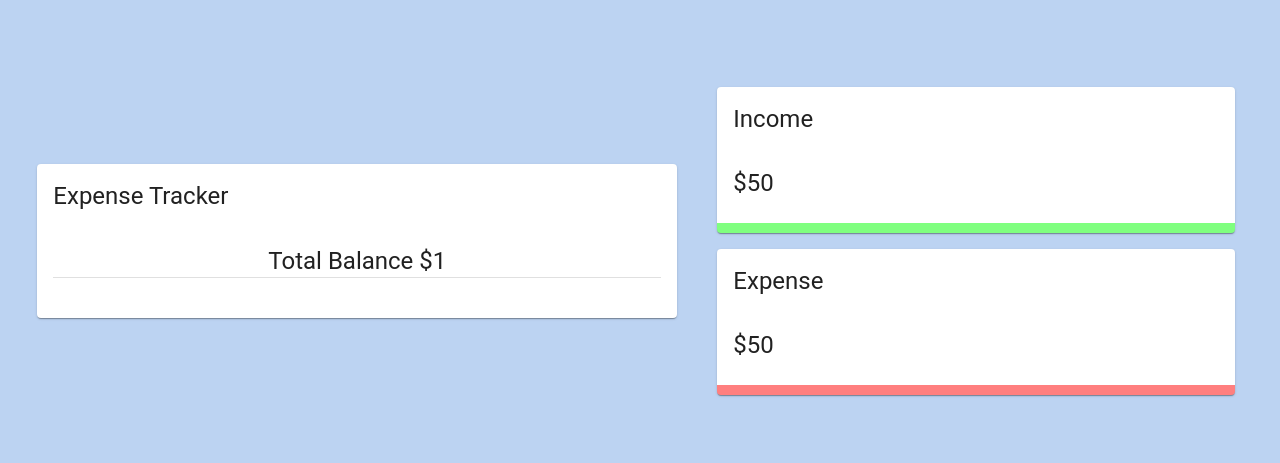
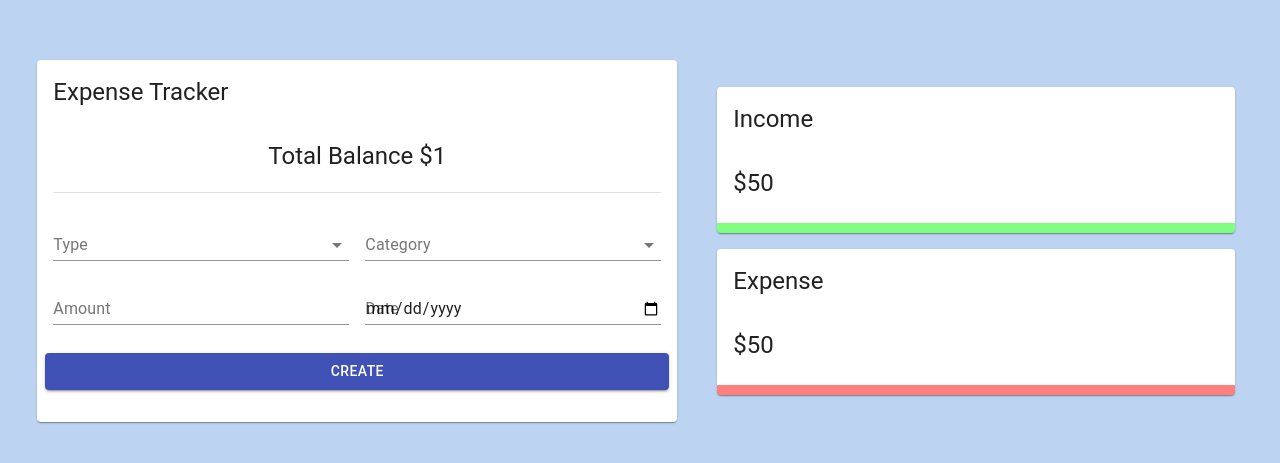
Before and after one commit to lenaratushna/expense-tracker-app, a React (Create React App) app: page / in a window 1280 px wide. Shown: the part 159-622 px from the top of the page. Built offline with nearby package versions, Linux system fonts and the light colour scheme.

Commit message:
Added 'Form' component

```diff
--- /dev/null
+++ b/src/components/Main/Form/Form.js
@@ -0,0 +1,41 @@
+import React from 'react';
+import { Grid, TextField, Button, FormControl, InputLabel, Select, MenuItem } from '@material-ui/core';
+
+import useStyles from './styles';
+
+const Form = () => {
+
+  const classes = useStyles();
+
+  return (
+    <Grid container spacing={2}>
+      <Grid item xs={6}>
+        <FormControl fullWidth>
+          <InputLabel>Type</InputLabel>
+          <Select>
+            <MenuItem value="Income">Income</MenuItem>
+            <MenuItem value="Expense">Expense</MenuItem>
+          </Select>
+        </FormControl>
+      </Grid>
+      <Grid item xs={6}>
+        <FormControl fullWidth>
+          <InputLabel>Category</InputLabel>
+          <Select>
+            <MenuItem value="Salary">Salary</MenuItem>
+            <MenuItem value="Business">Business</MenuItem>
+          </Select>
+        </FormControl>
+      </Grid>
+      <Grid item xs={6}>
+        <TextField type="number" label="Amount" fullWidth />
+      </Grid>
+      <Grid item xs={6}>
+        <TextField type="date" label="Date" hiddenLabel="true" fullWidth />
+      </Grid>
+      <Button variant="contained" color="primary" className={classes.button} fullWidth >Create</Button>
+    </Grid>
+  );
+};
+
+export default Form;
--- /dev/null
+++ b/src/components/Main/Form/styles.js
@@ -0,0 +1,12 @@
+import { makeStyles } from '@material-ui/core/styles';
+
+export default makeStyles(() => ({
+  radioGroup: {
+    display: 'flex',
+    justifyContent: 'center',
+    marginBottom: '-10px',
+  },
+  button: {
+    marginTop: '20px',
+  },
+}));
--- a/src/components/Main/Main.js
+++ b/src/components/Main/Main.js
@@ -1,7 +1,8 @@
-import React from "react";
-import { Typography, Card, CardHeader, CardContent, Divider, Grid } from "@material-ui/core";
+import React from 'react';
+import { Typography, Card, CardHeader, CardContent, Divider, Grid } from '@material-ui/core';
 
-import useStyles from "./styles";
+import useStyles from './styles';
+import Form from './Form/Form';
 
 const Main = () => {
   const classes = useStyles();
@@ -13,8 +14,8 @@
         <Typography variant="h5" align="center">
           Total Balance $1
         </Typography>
-        <Divider />
-
+        <Divider className={classes.divider}/>
+        <Form />
       </CardContent>
       <CardContent className={classes.cartContent}>
         <Grid container spacing={2}>
```
Also changed, not shown: public/robots.txt (deleted).
